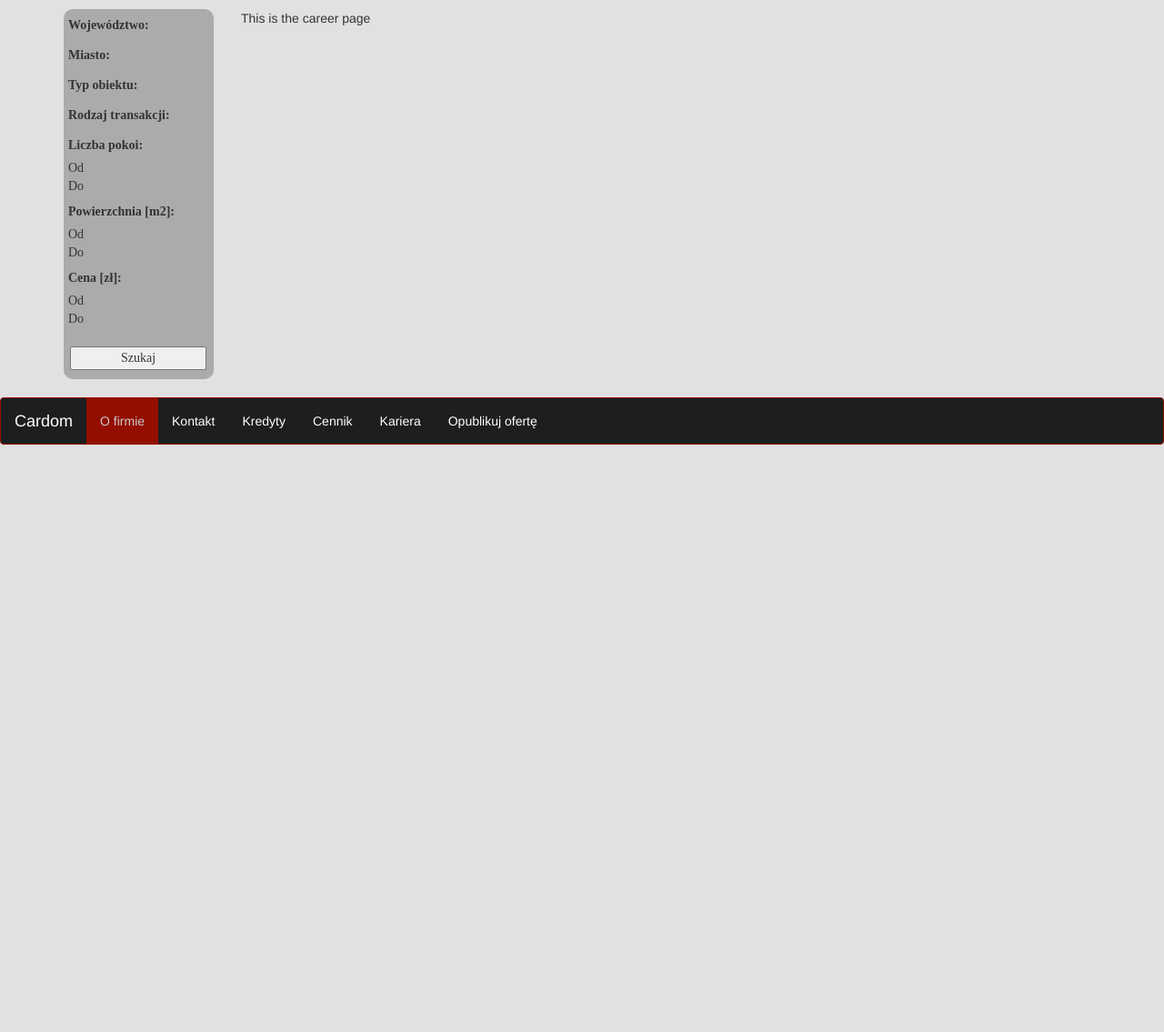
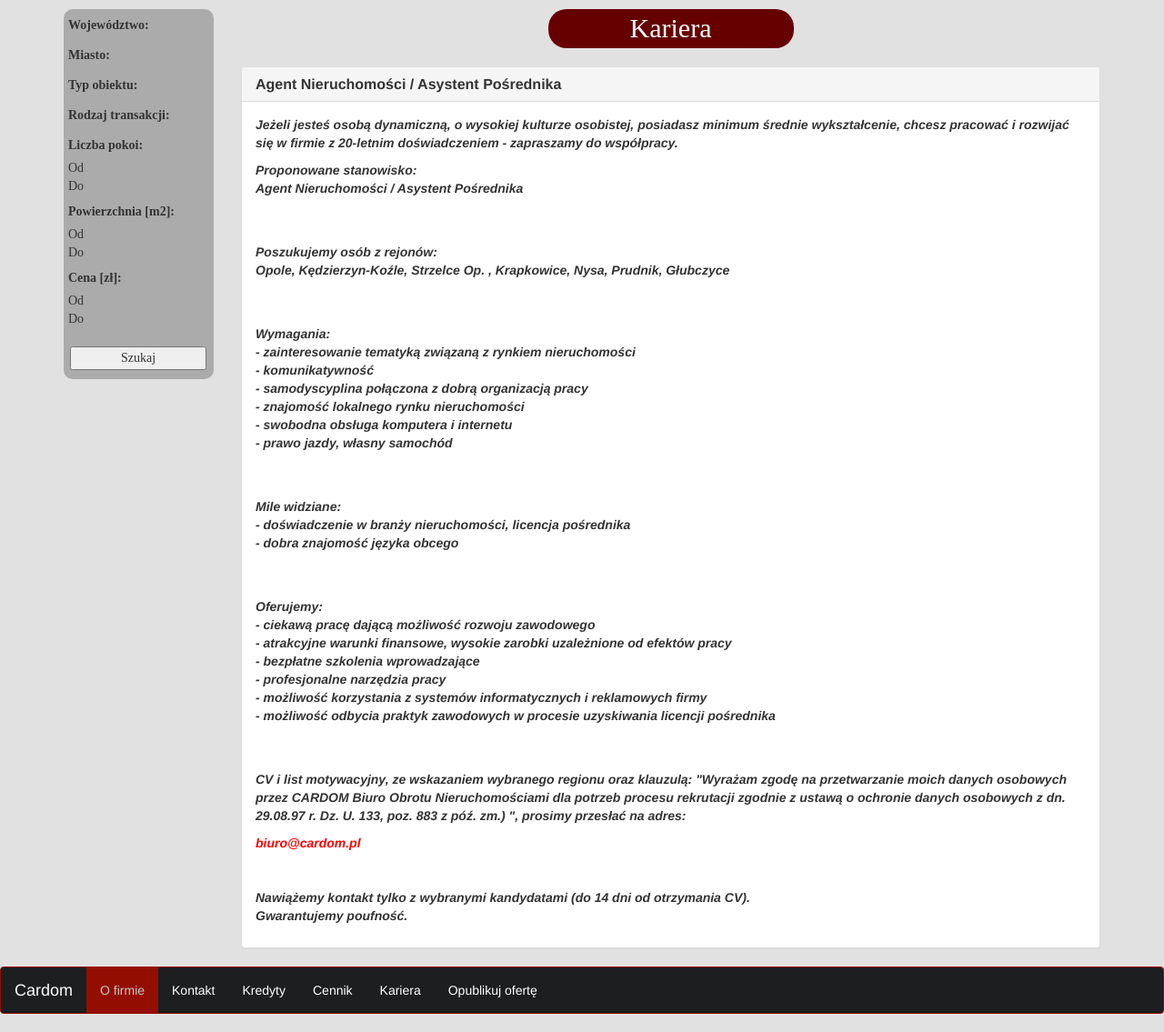
Before and after one commit to brojd/cardom_MySQL, a Django app: template templates/cardom/career.html in a window 1280 px wide. Shown: the part 459-1594 px from the top of the page at 91% size. Before the commit the page ends 948 px from the top, so only its background shows below. Run offline with Django 3.2, Linux system fonts and the light colour scheme; the template is opened without the code that fills it: most values are stand-ins (such as "Sample title", 1, 10 or a date in 2020); parts of the project's set-up code (start-up, migrations or seed data) failed here and were passed over; some libraries are stand-ins or nearby versions.

Commit message:
edit career page

```diff
--- /dev/null
+++ b/static/cardom/css/career.css
@@ -0,0 +1,17 @@
+.title {
+  text-align: center;
+  font-family: "Times New Roman", Times, serif;
+  font-weight: normal;
+  font-size: 30px;
+  display: block;
+  color: white;
+  background-color: #660000;
+  width: 270px;
+  margin-left: auto;
+  margin-right: auto;
+  border-radius: 20px
+}
+
+.mail {
+  color: red
+}
--- a/templates/cardom/career.html
+++ b/templates/cardom/career.html
@@ -1,5 +1,70 @@
 {% extends 'cardom/base.html' %}
+{% load static %}
+
+{% block head %}
+<link rel="stylesheet" href="{% static 'cardom/css/career.css' %}">
+{% endblock %}
 
 {% block content %}
-This is the career page
+<div class="title">Kariera</div></br>
+
+<div class="contact_info">
+    <div class="panel panel-default">
+      <div class="panel-heading">
+        <h3 class="panel-title"><strong>Agent Nieruchomości / Asystent Pośrednika</strong></h3>
+      </div>
+      <div class="panel-body">
+
+        <p><b><i>Jeżeli jesteś osobą dynamiczną, o wysokiej kulturze osobistej, posiadasz minimum średnie wykształcenie, chcesz pracować i rozwijać się w firmie z 20-letnim doświadczeniem - zapraszamy do współpracy.</i></b></p>
+
+        <p><b></b></p>
+
+        <p><b><i>Proponowane stanowisko: <br />
+        Agent Nieruchomości / Asystent Pośrednika</i></b></p>
+
+        <p><b><i><br />
+        <br />
+        Poszukujemy osób z rejonów:<br />
+        Opole, Kędzierzyn-Koźle, Strzelce Op. , Krapkowice, Nysa, Prudnik, Głubczyce</i></b></p>
+
+        <p><b><i><br />
+        <br />
+        Wymagania:<br />
+        - zainteresowanie tematyką związaną z rynkiem nieruchomości<br />
+        - komunikatywność<br />
+        - samodyscyplina połączona z dobrą organizacją pracy<br />
+        - znajomość lokalnego rynku nieruchomości<br />
+        - swobodna obsługa komputera i internetu<br />
+        - prawo jazdy, własny samochód</i></b></p>
+
+        <p><b><i><br />
+        <br />
+        Mile widziane:<br />
+        - doświadczenie w branży nieruchomości, licencja pośrednika<br />
+        - dobra znajomość języka obcego</i></b></p>
+
+        <p><b><i><br />
+        <br />
+        Oferujemy:<br />
+        - ciekawą pracę dającą możliwość rozwoju zawodowego<br />
+        - atrakcyjne warunki finansowe, wysokie zarobki uzależnione od efektów pracy<br />
+        - bezpłatne szkolenia wprowadzające<br />
+        - profesjonalne narzędzia pracy<br />
+        - możliwość korzystania z systemów informatycznych i reklamowych firmy<br />
+        - możliwość odbycia praktyk zawodowych w procesie uzyskiwania licencji pośrednika<br />
+        <br />
+        </i></b></p>
+
+        <p><b><i><br />
+        CV i list motywacyjny, ze wskazaniem wybranego regionu oraz klauzulą:
+        "Wyrażam zgodę na przetwarzanie moich danych osobowych przez CARDOM
+        Biuro Obrotu Nieruchomościami dla potrzeb procesu rekrutacji zgodnie
+        z ustawą o ochronie danych osobowych z dn. 29.08.97 r. Dz. U. 133, poz. 883 z póź. zm.) ",
+        prosimy przesłać na adres: <div class='mail'>biuro@cardom.pl</div><br />
+        <br />
+        Nawiążemy kontakt tylko z wybranymi kandydatami (do 14 dni od otrzymania CV).<br />
+        Gwarantujemy poufność.</i></b></p>
+      </div>
+    </div>
+</div>
 {% endblock %}
```
